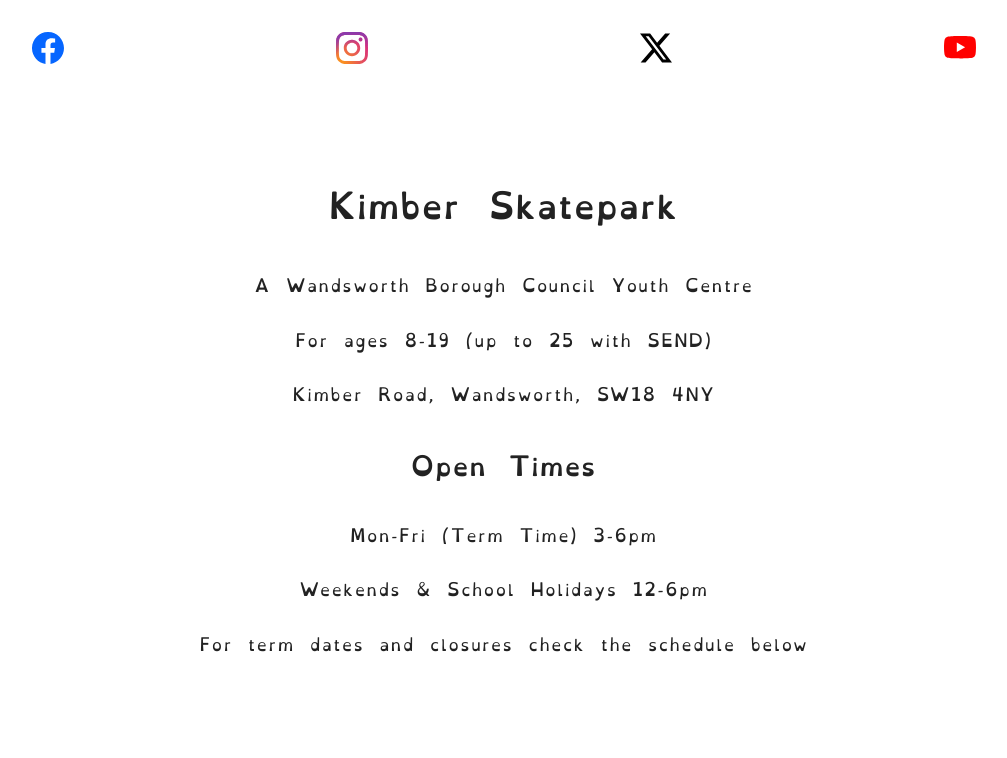
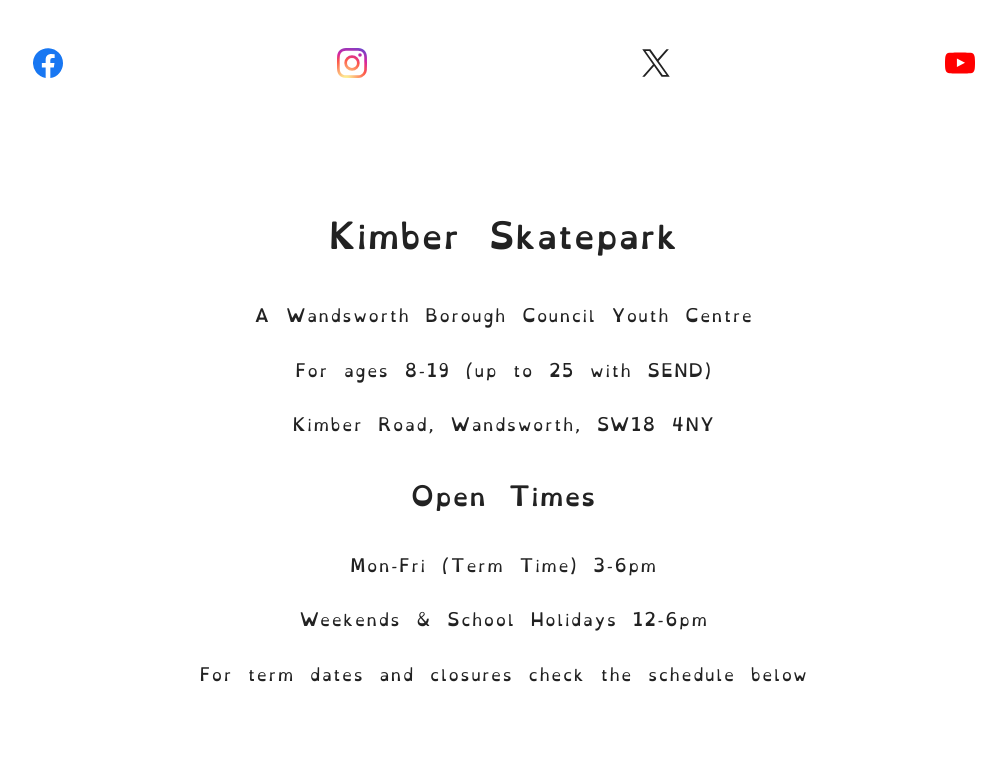
Before and after one commit to aaron-watts/kimberskatepark.com, a plain HTML site: page index.html in a window 1280 px wide. Shown: the top 758 px of the page, without its empty margins (136-1143 px from the left). Drawn offline with Linux system fonts and the light colour scheme; no server answers.

Commit message:
resolve conflist

```diff
--- a/assets/styles/style.css
+++ b/assets/styles/style.css
@@ -8,6 +8,11 @@
     font-family: 'OpenDyslexic';
     src: url('/assets/fonts/OpenDyslexic3-Bold.woff2') format('woff2');
     font-weight: bold;
+}
+
+:root {
+    --color: #222;
+    --bg-color: #fff;
 }
 
 html {
@@ -22,6 +27,30 @@ body {
     line-height: 2.4em;
     padding: 0;
     margin: 0;
+}
+
+nav[aria-label="Social Media"] {
+    width: 100%;
+
+    & ul {
+        display: flex;
+        list-style: none;
+        justify-content: space-around;
+        padding: 2em;
+    }
+
+    & a[aria-label="Facebook"] {
+        fill: #1877f2;
+    }
+    & a[aria-label="Instagram"] {
+        fill: url('/assets/svg/svg-map.svg#rg');
+    }
+    & a[aria-label="X or Twitter"] {
+        fill: var(--color);
+    }
+    & a[aria-label="Youtube"] {
+        fill: #ff0000;
+    }
 }
 
 footer {
@@ -77,38 +106,6 @@ a:hover {
 }
 a:visited:hover {
     color: #920fa3;
-}
-
-header {
-    display: flex;
-    justify-content: space-around;
-    padding: 2em;
-}
-
-header img {
-    height: 2em;
-}
-
-header img[alt="facebook"] {
-    filter:
-        invert(31%)
-        sepia(94%)
-        saturate(3780%)
-        hue-rotate(212deg)
-        brightness(99%)
-        contrast(108%);
-}
-
-header img[alt="youtube"] {
-    filter:
-        brightness(0)
-        saturate(100%)
-        invert(11%)
-        sepia(94%)
-        saturate(7267%)
-        hue-rotate(10deg)
-        brightness(103%)
-        contrast(115%);
 }
 
 h1, h2 {
--- a/index.html
+++ b/index.html
@@ -17,29 +17,34 @@
 
 <body>
   <header>
-        <div>
-            <a target="_blank" href="https://facebook.com/kimberskatepark">
-                <img src="/assets/images/facebook.svg" alt="facebook">
-            </a>
-        </div>
-        <div>
-            <a target="_blank" href="https://instagram.com/kimberskatepark">
-                <img src="/assets/images/instagram.svg" alt="instagram">
-            </a>
-        </div>
-        <div>
-            <a target="_blank" href="https://x.com/kimberskatepark">
-                <img src="/assets/images/twitter-x.svg" alt="twitter-x">
-            </a>
-        </div>
-        <div>
-            <a target="_blank" href="https://youtube.com/@kimberskateparkwandsworth774">
-                <img src="/assets/images/youtube.svg" alt="youtube">
-            </a>
-        </div>
+    <nav aria-label="Social Media">
+      <ul>
+        <li>
+          <a href="https://facebook.com/kimberskatepark"
+            aria-label="Facebook"><svg width="30" height="30">
+            <use href="/assets/svg/svg-map.svg#facebook"/>
+          </svg></a>
+        </li>
+        <li>
+          <a href="https://instagram.com/kimberskatepark"
+            aria-label="Instagram"><svg width="30" height="30">
+            <use href="/assets/svg/svg-map.svg#instagram"/>
+          </svg></a>
+        </li>
+        <li>
+          <a href="https://x.com/kimberskatepark" aria-label="X or Twitter"><svg width="30" height="30">
+            <use href="/assets/svg/svg-map.svg#twitter"/>
+          </svg></a>
+        </li>
+        <li>
+          <a href="https://youtube.com/@kimberskateparkwandsworth774"
+            aria-label="Youtube"><svg width="30" height="30">
+            <use href="/assets/svg/svg-map.svg#youtube"/>
+          </svg></a>
+        </li>
+      </ul>
+    </nav>
   </header>
-
-
 
   <main>
       <div id="info">
@@ -75,6 +80,13 @@
   </main>
 
   <footer>
+      <a href="https://aaronwatts.dev">
+          &copy; aaronwatts.dev
+      </a>
+  </footer>
+
+<<<<<<< HEAD
+    <footer>
         <a target="_blank"
             href="https://aaronwatts.dev">
             <img src="/assets/images/c-circle.svg" alt="copyright">
@@ -82,6 +94,9 @@
     </footer>
 
     <script src="/assets/script/app.js"></script>
+=======
+  <script src="/assets/script/app.js"></script>
+>>>>>>> 2463bfc (switch to svg map)
 </body>
 
 </html>
```
Also changed, not shown: assets/images/c-circle.svg (deleted), assets/images/facebook.svg (deleted), assets/images/instagram.svg (deleted), assets/images/twitter-x.svg (deleted), assets/images/youtube.svg (deleted), assets/svg/svg-map.svg (added). Lines whose indentation alone changed are shown as unchanged.
